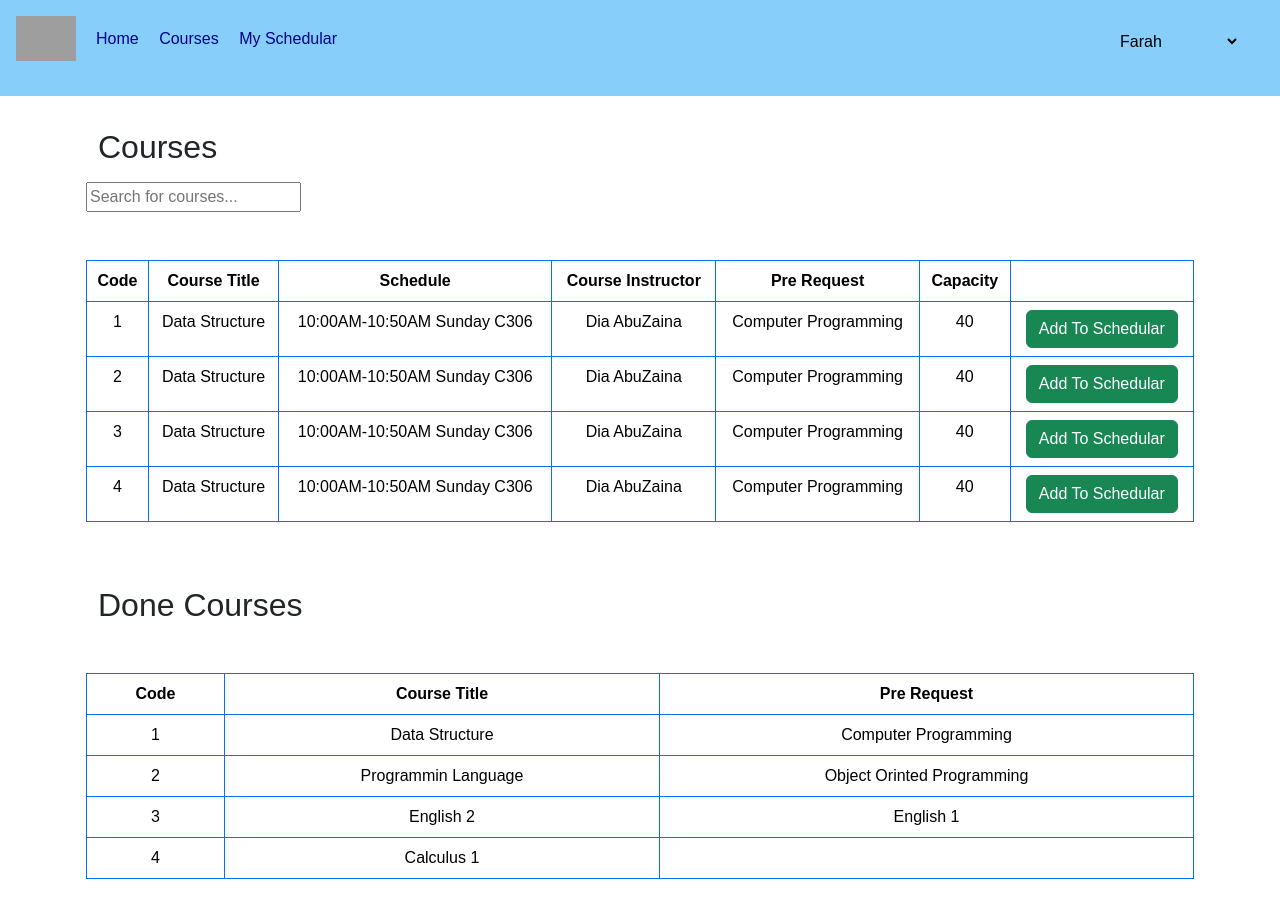
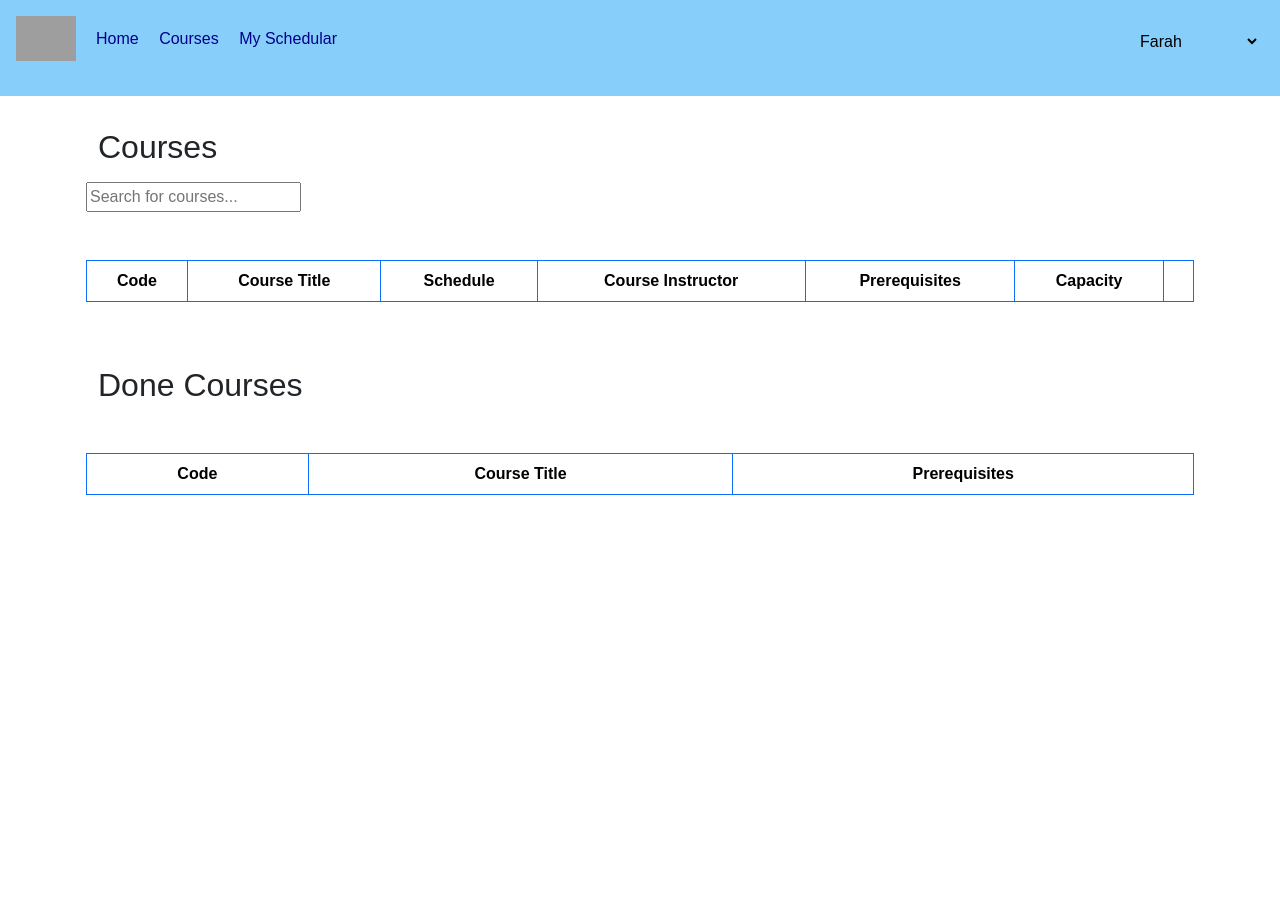
Before and after one commit to mohmmad-freed/web-project, a Django app: page /courses/ in a window 1280 px wide. After the commit the page ends 495 px from the top, so only its background shows below. Run offline with Django 4.2, Linux system fonts and the light colour scheme; lists and menus that the app fills with data are empty; grey boxes are pictures that could not be loaded.

Commit message:
updated courses

```diff
--- a/studentsapp/templates/studentsapp/courses.html
+++ b/studentsapp/templates/studentsapp/courses.html
@@ -5,13 +5,12 @@
 <head>
     <meta charset="UTF-8">
     <meta name="viewport" content="width=device-width, initial-scale=1.0">
-    <title>Course Registration System | Courses</title>
+    <title>Course Registration System | Course Schedular</title>
     <!-- bootstrap css -->
     <link rel="stylesheet" href="https://cdn.jsdelivr.net/npm/bootstrap@5.3.3/dist/css/bootstrap.min.css">
     <!-- css -->
-    <link rel="stylesheet" href={% static "index.css" %}>
-    <link rel="stylesheet" href="courses.css">
-
+    <link rel="stylesheet" href="{% static "index.css" %}">
+    <link rel="stylesheet" href="{% static "courses.css" %}">
 </head>
 
 <body>
@@ -32,15 +31,12 @@
                     </ul>
                 </div>
                 <div class="logout">
-                    <div class="logout">
                     <select name="" style="background: none;" id="pageSelect">
                         <option>Farah</option>
                         <option value="../account">My Account</option>
                         <option value="../login" class="btn btn-danger">Logout</option>
                     </select>
                 </div>
-                </div>
-
             </div>
         </nav>
         <div class="p-3 container">
@@ -54,53 +50,32 @@
             <table class="table table-bordered mt-5 text-center border-primary text-capitalize">
                 <thead>
                     <tr>
-                    <th scope="col">code</th>
+                        <th scope="col">Code</th>
                         <th scope="col">Course Title</th>
                         <th scope="col">Schedule</th>
-                    <th scope="col">course instructor</th>
-                    <th scope="col">Pre request</th>
+                        <th scope="col">Course Instructor</th>
+                        <th scope="col">Prerequisites</th>
                         <th scope="col">Capacity</th>
                         <th scope="col"></th>
                     </tr>
                 </thead>
                 <tbody>
+                    {% for course_schedule in available_courses %}
                     <tr>
-                    <td>1</td>
-                    <td>Data Structure</td>
-                    <td>10:00AM-10:50AM Sunday C306  </td>
-                    <td>Dia AbuZaina</td>
-                    <td>Computer Programming</td>
-                    <td>40</td>
-                    <td><button class='btn btn-success text-capitalize'>add to schedular</button></td>
+                        <td>{{ course_schedule.course.course_code }}</td>
+                        <td>{{ course_schedule.course.name }}</td>
+                        <td>{{ course_schedule.days }} {{ course_schedule.start_time }} - {{ course_schedule.end_time }}</td>
+                        <td>{{ course_schedule.course.instructor_name }}</td>
+                        <td>
+                            {% for prerequisite in course_schedule.course.prerequisites.all %}
+                                {{ prerequisite.name }}
+                                {% if not forloop.last %}, {% endif %}
+                            {% endfor %}
+                        </td>
+                        <td>{{ course_schedule.course.capacity }}</td>
+                        <td><button class='btn btn-success text-capitalize'>Add to Schedular</button></td>
                     </tr>
-                <tr>
-                    <td>2</td>
-                    <td>Data Structure</td>
-                    <td>10:00AM-10:50AM Sunday C306  </td>
-                    <td>Dia AbuZaina</td>
-                    <td>Computer Programming</td>
-                    <td>40</td>
-                    <td><button class='btn btn-success text-capitalize'>add to schedular</button></td>
-                </tr>
-                <tr>
-                    <td>3</td>
-                    <td>Data Structure</td>
-                    <td>10:00AM-10:50AM Sunday C306  </td>
-                    <td>Dia AbuZaina</td>
-                    <td>Computer Programming</td>
-                    <td>40</td>
-                    <td><button class='btn btn-success text-capitalize'>add to schedular</button></td>
-                </tr>
-                <tr>
-                    <td>4</td>
-                    <td>Data Structure</td>
-                    <td>10:00AM-10:50AM Sunday C306  </td>
-                    <td>Dia AbuZaina</td>
-                    <td>Computer Programming</td>
-                    <td>40</td>
-                    <td><button class='btn btn-success text-capitalize'>add to schedular</button></td>
-                </tr>
-
+                    {% endfor %}
                 </tbody>
             </table>
         </div>
@@ -112,42 +87,27 @@
             <table class="table table-bordered mt-5 text-center border-primary text-capitalize">
                 <thead>
                     <tr>
-                    <th scope="col">code</th>
+                        <th scope="col">Code</th>
                         <th scope="col">Course Title</th>
-                    <th scope="col">Pre request</th>
-
+                        <th scope="col">Prerequisites</th>
                     </tr>
                 </thead>
                 <tbody>
+                    {% for course_schedule in completed_courses %}
                     <tr>
-                    <td>1</td>
-                    <td>Data Structure</td>
-                    <td>Computer Programming</td>
-
+                        <td>{{ course_schedule.course.course_code }}</td>
+                        <td>{{ course_schedule.course.name }}</td>
+                        <td>
+                            {% for prerequisite in course_schedule.course.prerequisites.all %}
+                                {{ prerequisite.name }}
+                                {% if not forloop.last %}, {% endif %}
+                            {% endfor %}
+                        </td>
                     </tr>
-                <tr>
-                    <td>2</td>
-                    <td>Programmin Language</td>
-                    <td>Object orinted Programming</td>
-
-                </tr>
-                <tr>
-                    <td>3</td>
-                    <td>English 2</td>
-                    <td>English 1</td>
-
-                </tr>
-                <tr>
-                    <td>4</td>
-                    <td>Calculus 1</td>
-                    <td></td>
-
-                </tr>
-
+                    {% endfor %}
                 </tbody>
             </table>
         </div>
-
     </header>
 
     <script>
--- a/studentsapp/views.py
+++ b/studentsapp/views.py
@@ -73,11 +73,9 @@ def register_course(request):
 def courseSchedular(request):
     if request.user.is_authenticated:
         logged_in_student = Student.objects.get(user=request.user)
-        student_schedule = logged_in_student.schedules.filter(is_completed=False).values_list(
-            'days', 'start_time', 'end_time', 'room_no', 'course__name', 'course__instructor_name', 'is_completed'
-        )
+        completed_courses = logged_in_student.schedules.filter(is_completed=True)
         context = {
-            'student_schedule': student_schedule
+            'completed_courses': completed_courses
         }
         return render(request, "studentsapp/courseSchedular.html", context)
     else:
```
Lines whose indentation alone changed are shown as unchanged.
